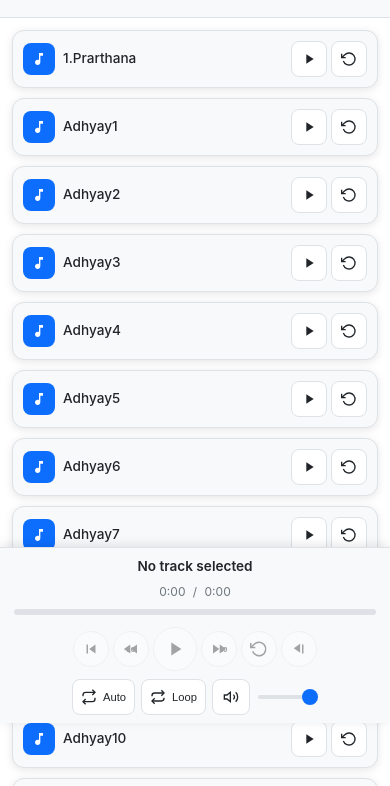
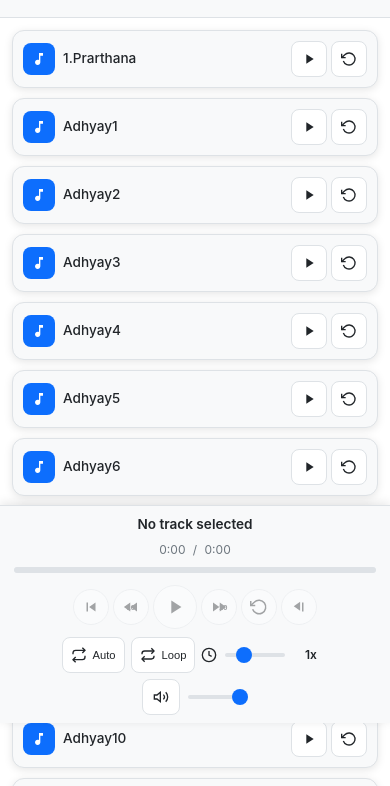
Before and after one commit to Tilak630Devi/bhagwat_gita, a plain HTML site: page index.html in a window 390 px wide. Shown: the part 121-907 px from the top of the page. Drawn offline with Linux system fonts and the light colour scheme.

Commit message:
added playback

```diff
--- a/app.js
+++ b/app.js
@@ -6,10 +6,11 @@ const state = {
     audioFiles: [],
     currentIndex: -1,
     isPlaying: false,
-    autoplay: false,
+    autoplay: true,
     loopPlaylist: false,
     volume: 100,
-    isMuted: false
+    isMuted: false,
+    playbackSpeed: 1.0
 };
 
 // DOM Elements
@@ -29,6 +30,8 @@ const elements = {
     forwardBtn: document.getElementById('forwardBtn'),
     autoplayBtn: document.getElementById('autoplayBtn'),
     loopBtn: document.getElementById('loopBtn'),
+    speedSlider: document.getElementById('speedSlider'),
+    speedLabel: document.getElementById('speedLabel'),
     muteBtn: document.getElementById('muteBtn'),
     volumeSlider: document.getElementById('volumeSlider'),
 
@@ -175,6 +178,8 @@ function playAudio(index) {
         updateCurrentTrackInfo();
     }
 
+    // Set playback speed
+    elements.audioPlayer.playbackRate = state.playbackSpeed;
     // Play the audio
     const playPromise = elements.audioPlayer.play();
 
@@ -352,6 +357,14 @@ elements.loopBtn.addEventListener('click', () => {
     }
 });
 
+// Playback speed slider handler
+elements.speedSlider.addEventListener('input', (e) => {
+    const speed = parseFloat(e.target.value);
+    state.playbackSpeed = speed;
+    elements.audioPlayer.playbackRate = speed;
+    elements.speedLabel.textContent = `${speed.toFixed(2)}x`;
+});
+
 // Volume slider handler
 elements.volumeSlider.addEventListener('input', (e) => {
     const volume = parseInt(e.target.value);
@@ -419,6 +432,12 @@ function init() {
 
     // Set initial volume
     elements.audioPlayer.volume = state.volume / 100;
+
+    // Set initial speed label text
+    elements.speedLabel.textContent = `${state.playbackSpeed}x`;
+
+    // Set initial playback speed
+    elements.audioPlayer.playbackRate = state.playbackSpeed;
 }
 
 // Start the app when DOM is ready
--- a/index.html
+++ b/index.html
@@ -1,15 +1,23 @@
 <!DOCTYPE html>
 <html lang="en">
   <head>
-    <meta charset="UTF-8">
-    <meta name="viewport" content="width=device-width, initial-scale=1.0">
-    <title>Audio Player</title>
-    <link rel="stylesheet" href="style.css">
+    <meta charset="UTF-8" />
+    <meta name="viewport" content="width=device-width, initial-scale=1.0" />
+    <title>Ghagawad Geeta</title>
+    <link rel="stylesheet" href="style.css" />
   </head>
   <body>
     <!-- Theme Toggle -->
     <button id="themeToggle" class="theme-toggle" aria-label="Toggle theme">
-        <svg class="sun-icon" width="24" height="24" viewBox="0 0 24 24" fill="none" stroke="currentColor" stroke-width="2">
+      <svg
+        class="sun-icon"
+        width="24"
+        height="24"
+        viewBox="0 0 24 24"
+        fill="none"
+        stroke="currentColor"
+        stroke-width="2"
+      >
         <circle cx="12" cy="12" r="5"></circle>
         <line x1="12" y1="1" x2="12" y2="3"></line>
         <line x1="12" y1="21" x2="12" y2="23"></line>
@@ -20,14 +28,22 @@
         <line x1="4.22" y1="19.78" x2="5.64" y2="18.36"></line>
         <line x1="18.36" y1="5.64" x2="19.78" y2="4.22"></line>
       </svg>
-        <svg class="moon-icon" width="24" height="24" viewBox="0 0 24 24" fill="none" stroke="currentColor" stroke-width="2">
+      <svg
+        class="moon-icon"
+        width="24"
+        height="24"
+        viewBox="0 0 24 24"
+        fill="none"
+        stroke="currentColor"
+        stroke-width="2"
+      >
         <path d="M21 12.79A9 9 0 1 1 11.21 3 7 7 0 0 0 21 12.79z"></path>
       </svg>
     </button>
 
     <!-- Header -->
     <header class="header">
-        <h1>Audio Player</h1>
+      <h1>Ghagawad Geeta Player</h1>
       <p class="subtitle" id="audioCount">Loading audio files...</p>
     </header>
 
@@ -36,8 +52,15 @@
       <div id="audioList" class="audio-list">
         <!-- Audio items will be dynamically inserted here -->
       </div>
-        <div id="emptyState" class="empty-state" style="display: none;">
-            <svg width="64" height="64" viewBox="0 0 24 24" fill="none" stroke="currentColor" stroke-width="2">
+      <div id="emptyState" class="empty-state" style="display: none">
+        <svg
+          width="64"
+          height="64"
+          viewBox="0 0 24 24"
+          fill="none"
+          stroke="currentColor"
+          stroke-width="2"
+        >
           <polygon points="11 5 6 9 2 9 2 15 6 15 11 19 11 5"></polygon>
           <line x1="23" y1="9" x2="17" y2="15"></line>
           <line x1="17" y1="9" x2="23" y2="15"></line>
@@ -66,52 +89,128 @@
       </div>
 
       <div class="toolbar-controls">
-            <button id="prevBtn" class="control-btn" aria-label="Previous track" disabled>
+        <button
+          id="prevBtn"
+          class="control-btn"
+          aria-label="Previous track"
+          disabled
+        >
           <svg width="24" height="24" viewBox="0 0 24 24" fill="currentColor">
-                    <path d="M6 6h2v12H6zm3.5 6l8.5 6V6z"/>
+            <path d="M6 6h2v12H6zm3.5 6l8.5 6V6z" />
           </svg>
         </button>
 
-            <button id="rewindBtn" class="control-btn" aria-label="Rewind 10 seconds" disabled>
+        <button
+          id="rewindBtn"
+          class="control-btn"
+          aria-label="Rewind 10 seconds"
+          disabled
+        >
           <svg width="24" height="24" viewBox="0 0 24 24" fill="currentColor">
-                    <path d="M11 18V6l-8.5 6 8.5 6zm.5-6l8.5 6V6l-8.5 6z"/>
-                    <text x="6" y="16" font-size="10" fill="currentColor" font-weight="bold">10</text>
+            <path d="M11 18V6l-8.5 6 8.5 6zm.5-6l8.5 6V6l-8.5 6z" />
+            <text
+              x="6"
+              y="16"
+              font-size="10"
+              fill="currentColor"
+              font-weight="bold"
+            >
+              10
+            </text>
           </svg>
         </button>
 
-            <button id="globalPlayPauseBtn" class="control-btn control-btn-large" aria-label="Play/Pause" disabled>
-                <svg class="play-icon" width="28" height="28" viewBox="0 0 24 24" fill="currentColor">
-                    <path d="M8 5v14l11-7z"/>
+        <button
+          id="globalPlayPauseBtn"
+          class="control-btn control-btn-large"
+          aria-label="Play/Pause"
+          disabled
+        >
+          <svg
+            class="play-icon"
+            width="28"
+            height="28"
+            viewBox="0 0 24 24"
+            fill="currentColor"
+          >
+            <path d="M8 5v14l11-7z" />
           </svg>
-                <svg class="pause-icon" width="28" height="28" viewBox="0 0 24 24" fill="currentColor">
-                    <path d="M6 4h4v16H6V4zm8 0h4v16h-4V4z"/>
+          <svg
+            class="pause-icon"
+            width="28"
+            height="28"
+            viewBox="0 0 24 24"
+            fill="currentColor"
+          >
+            <path d="M6 4h4v16H6V4zm8 0h4v16h-4V4z" />
           </svg>
         </button>
 
-            <button id="forwardBtn" class="control-btn" aria-label="Forward 10 seconds" disabled>
+        <button
+          id="forwardBtn"
+          class="control-btn"
+          aria-label="Forward 10 seconds"
+          disabled
+        >
           <svg width="24" height="24" viewBox="0 0 24 24" fill="currentColor">
-                    <path d="M4 18l8.5-6L4 6v12zm9-12v12l8.5-6L13 6z"/>
-                    <text x="12" y="16" font-size="10" fill="currentColor" font-weight="bold">10</text>
+            <path d="M4 18l8.5-6L4 6v12zm9-12v12l8.5-6L13 6z" />
+            <text
+              x="12"
+              y="16"
+              font-size="10"
+              fill="currentColor"
+              font-weight="bold"
+            >
+              10
+            </text>
           </svg>
         </button>
 
-            <button id="restartBtn" class="control-btn" aria-label="Restart track" disabled>
-                <svg width="24" height="24" viewBox="0 0 24 24" fill="none" stroke="currentColor" stroke-width="2">
+        <button
+          id="restartBtn"
+          class="control-btn"
+          aria-label="Restart track"
+          disabled
+        >
+          <svg
+            width="24"
+            height="24"
+            viewBox="0 0 24 24"
+            fill="none"
+            stroke="currentColor"
+            stroke-width="2"
+          >
             <polyline points="1 4 1 10 7 10"></polyline>
             <path d="M3.51 15a9 9 0 1 0 2.13-9.36L1 10"></path>
           </svg>
         </button>
 
-            <button id="nextBtn" class="control-btn" aria-label="Next track" disabled>
+        <button
+          id="nextBtn"
+          class="control-btn"
+          aria-label="Next track"
+          disabled
+        >
           <svg width="24" height="24" viewBox="0 0 24 24" fill="currentColor">
-                    <path d="M16 18h2V6h-2zm-11-7l8.5-6v12z"/>
+            <path d="M16 18h2V6h-2zm-11-7l8.5-6v12z" />
           </svg>
         </button>
       </div>
 
       <div class="toolbar-options">
-            <button id="autoplayBtn" class="option-btn" aria-label="Toggle autoplay">
-                <svg width="20" height="20" viewBox="0 0 24 24" fill="none" stroke="currentColor" stroke-width="2">
+        <button
+          id="autoplayBtn"
+          class="option-btn"
+          aria-label="Toggle autoplay"
+        >
+          <svg
+            width="20"
+            height="20"
+            viewBox="0 0 24 24"
+            fill="none"
+            stroke="currentColor"
+            stroke-width="2"
+          >
             <path d="M17 1l4 4-4 4"></path>
             <path d="M3 11V9a4 4 0 0 1 4-4h14"></path>
             <path d="M7 23l-4-4 4-4"></path>
@@ -120,8 +219,19 @@
           <span class="option-label">Auto</span>
         </button>
 
-            <button id="loopBtn" class="option-btn" aria-label="Toggle loop playlist">
-                <svg width="20" height="20" viewBox="0 0 24 24" fill="none" stroke="currentColor" stroke-width="2">
+        <button
+          id="loopBtn"
+          class="option-btn"
+          aria-label="Toggle loop playlist"
+        >
+          <svg
+            width="20"
+            height="20"
+            viewBox="0 0 24 24"
+            fill="none"
+            stroke="currentColor"
+            stroke-width="2"
+          >
             <path d="M17 2l4 4-4 4"></path>
             <path d="M3 11v-1a4 4 0 0 1 4-4h14"></path>
             <path d="M7 22l-4-4 4-4"></path>
@@ -130,19 +240,54 @@
           <span class="option-label">Loop</span>
         </button>
 
+        <div class="speed-control">
+                <svg width="18" height="18" viewBox="0 0 24 24" fill="none" stroke="currentColor" stroke-width="2">
+                    <circle cx="12" cy="12" r="10"></circle>
+                    <polyline points="12 6 12 12 16 14"></polyline>
+                </svg>
+                <input type="range" id="speedSlider" class="speed-slider" min="0.5" max="2.5" step="0.25" value="1.0" aria-label="Playback speed">
+                <span class="speed-label" id="speedLabel">1.0x</span>
+            </div>
+
         <div class="volume-control">
           <button id="muteBtn" class="option-btn" aria-label="Mute/Unmute">
-                    <svg class="volume-icon" width="20" height="20" viewBox="0 0 24 24" fill="none" stroke="currentColor" stroke-width="2">
+            <svg
+              class="volume-icon"
+              width="20"
+              height="20"
+              viewBox="0 0 24 24"
+              fill="none"
+              stroke="currentColor"
+              stroke-width="2"
+            >
               <polygon points="11 5 6 9 2 9 2 15 6 15 11 19 11 5"></polygon>
-                        <path d="M19.07 4.93a10 10 0 0 1 0 14.14M15.54 8.46a5 5 0 0 1 0 7.07"></path>
+              <path
+                d="M19.07 4.93a10 10 0 0 1 0 14.14M15.54 8.46a5 5 0 0 1 0 7.07"
+              ></path>
             </svg>
-                    <svg class="mute-icon" width="20" height="20" viewBox="0 0 24 24" fill="none" stroke="currentColor" stroke-width="2">
+            <svg
+              class="mute-icon"
+              width="20"
+              height="20"
+              viewBox="0 0 24 24"
+              fill="none"
+              stroke="currentColor"
+              stroke-width="2"
+            >
               <polygon points="11 5 6 9 2 9 2 15 6 15 11 19 11 5"></polygon>
               <line x1="23" y1="9" x2="17" y2="15"></line>
               <line x1="17" y1="9" x2="23" y2="15"></line>
             </svg>
           </button>
-                <input type="range" id="volumeSlider" class="volume-slider" min="0" max="100" value="100" aria-label="Volume">
+          <input
+            type="range"
+            id="volumeSlider"
+            class="volume-slider"
+            min="0"
+            max="100"
+            value="100"
+            aria-label="Volume"
+          />
         </div>
       </div>
     </div>
--- a/style.css
+++ b/style.css
@@ -436,6 +436,90 @@ body {
 .volume-control .option-btn.muted .mute-icon {
     display: block;
 }
+.speed-control {
+    display: flex;
+    align-items: center;
+    gap: 8px;
+}
+
+.speed-control svg {
+    flex-shrink: 0;
+    color: var(--text-primary);
+}
+
+.speed-slider {
+    width: 90px;
+    height: 4px;
+    border-radius: 2px;
+    background: var(--border-color);
+    outline: none;
+    appearance: none;
+    cursor: pointer;
+}
+
+.speed-slider::-webkit-slider-thumb {
+    appearance: none;
+    width: 16px;
+    height: 16px;
+    border-radius: 50%;
+    background: var(--accent-color);
+    cursor: pointer;
+    transition: all 0.2s ease;
+}
+
+.speed-slider::-webkit-slider-thumb:hover {
+    transform: scale(1.2);
+}
+
+.speed-slider::-moz-range-thumb {
+    width: 16px;
+    height: 16px;
+    border-radius: 50%;
+    background: var(--accent-color);
+    cursor: pointer;
+    border: none;
+    transition: all 0.2s ease;
+}
+
+.speed-slider::-moz-range-thumb:hover {
+    transform: scale(1.2);
+}
+
+.speed-label {
+    font-size: 0.85rem;
+    font-weight: 600;
+    color: var(--text-primary);
+    min-width: 42px;
+    text-align: center;
+}
+
+/* Mobile adjustments for speed control */
+@media (max-width: 768px) {
+    .speed-slider {
+        width: 70px;
+    }
+
+    .speed-label {
+        font-size: 0.8rem;
+        min-width: 38px;
+    }
+}
+
+@media (max-width: 480px) {
+    .speed-slider {
+        width: 60px;
+    }
+
+    .speed-label {
+        font-size: 0.75rem;
+        min-width: 35px;
+    }
+
+    .speed-control svg {
+        width: 16px;
+        height: 16px;
+    }
+}
 
 .volume-slider {
     width: 80px;
```
Lines whose indentation alone changed are shown as unchanged.
